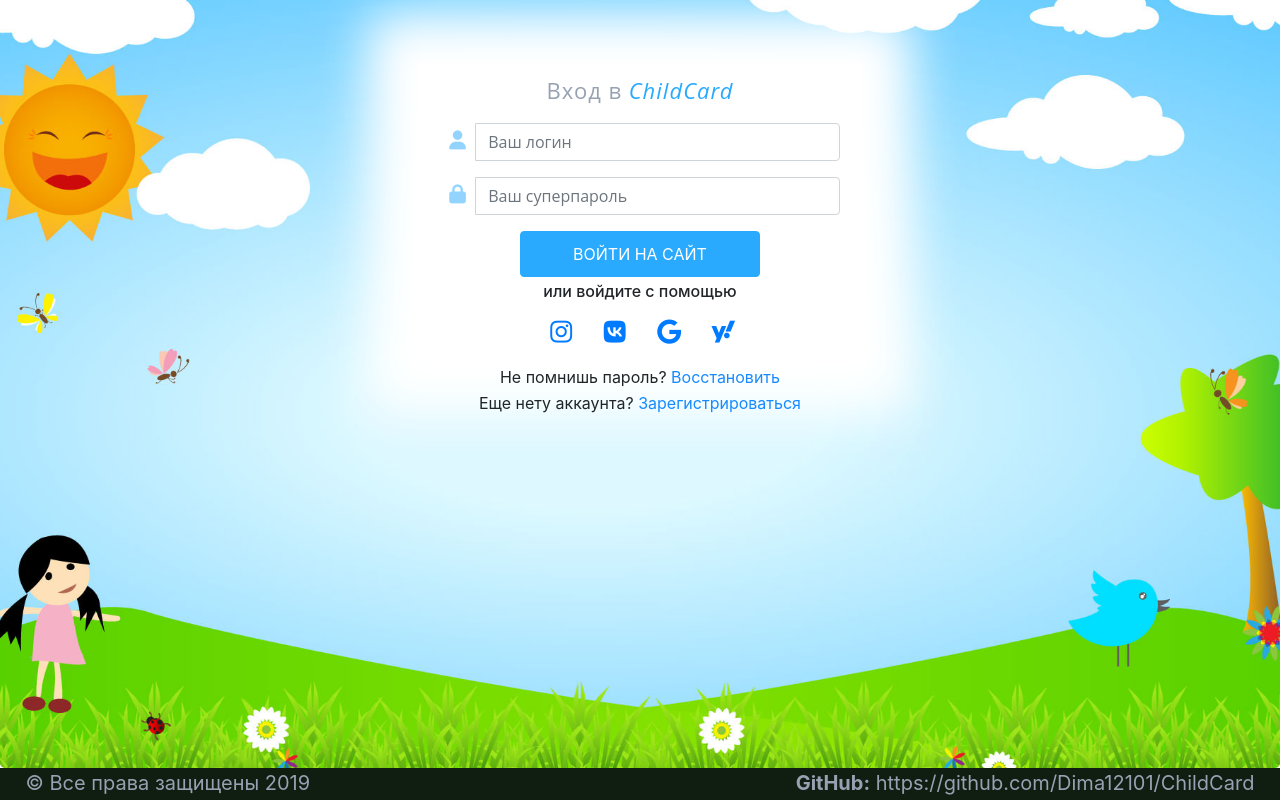
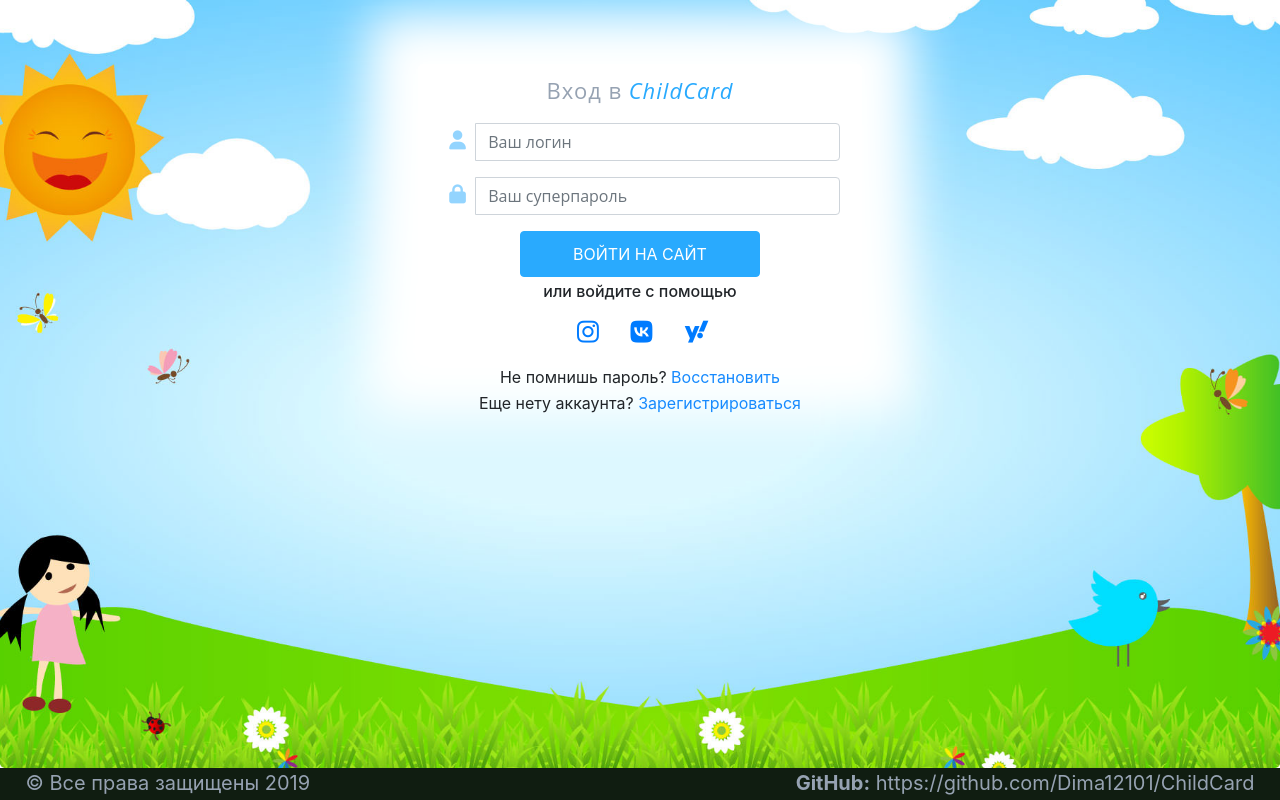
Before and after one commit to Dima12101/ChildCard, a Django app: page /accounts/login/ in a window 1280 px wide. Run offline with Django 3.2, Linux system fonts and the light colour scheme; parts of the project's set-up code (start-up, migrations or seed data) failed here and were passed over; some libraries are stand-ins or nearby versions.

Commit message:
Deleted google

```diff
--- a/ChildCard/settings.py
+++ b/ChildCard/settings.py
@@ -57,7 +57,7 @@
 
 AUTHENTICATION_BACKENDS = (
     # 'social.backends.facebook.FacebookOAuth2',
-    'social.backends.google.GoogleOAuth2',
+    # 'social.backends.google.GoogleOAuth2',
     'social.backends.twitter.TwitterOAuth',
     'social_core.backends.vk.VKOAuth2',
     'social_core.backends.instagram.InstagramOAuth2',
--- a/ChildCard/templates/registration/login.html
+++ b/ChildCard/templates/registration/login.html
@@ -36,11 +36,11 @@
         <div class="login-footer">
             <h6>или войдите с помощью</h6>
             <ul class="social-icons">
-{#                <li><a class="facebook" href="{% url 'social:begin' 'facebook' %}?next={% url 'main:index' %}"><i class="fa fa-facebook"></i></a></li>#}
-                <li><a class="instagram" href="{% url 'social:begin' 'instagram' %}?next={% url 'main:index' %}"><i class="fa fa-instagram"></i></a></li>
+<!--                <li><a class="facebook" href="{% url 'social:begin' 'facebook' %}?next={% url 'main:index' %}"><i class="fa fa-facebook"></i></a></li>
+ -->                <li><a class="instagram" href="{% url 'social:begin' 'instagram' %}?next={% url 'main:index' %}"><i class="fa fa-instagram"></i></a></li>
                 <li><a class="vk" href="{% url 'social:begin' 'vk-oauth2' %}?next={% url 'main:index' %}"><i class="fa fa-vk"></i></a></li>
-                <li><a class="google" href="{% url 'social:begin' 'google-oauth2' %}?next={% url 'main:index' %}"><i class="fa fa-google"></i></a></li>
-                <li><a class="yandex" href="{% url 'social:begin' 'yandex-oauth2' %}?next={% url 'main:index' %}"><i class="fa fa-yahoo"></i></a></li>
+<!--                 <li><a class="google" href="{% url 'social:begin' 'google-oauth2' %}?next={% url 'main:index' %}"><i class="fa fa-google"></i></a></li>
+ -->                <li><a class="yandex" href="{% url 'social:begin' 'yandex-oauth2' %}?next={% url 'main:index' %}"><i class="fa fa-yahoo"></i></a></li>
             </ul>
         </div>
     </form>
```
